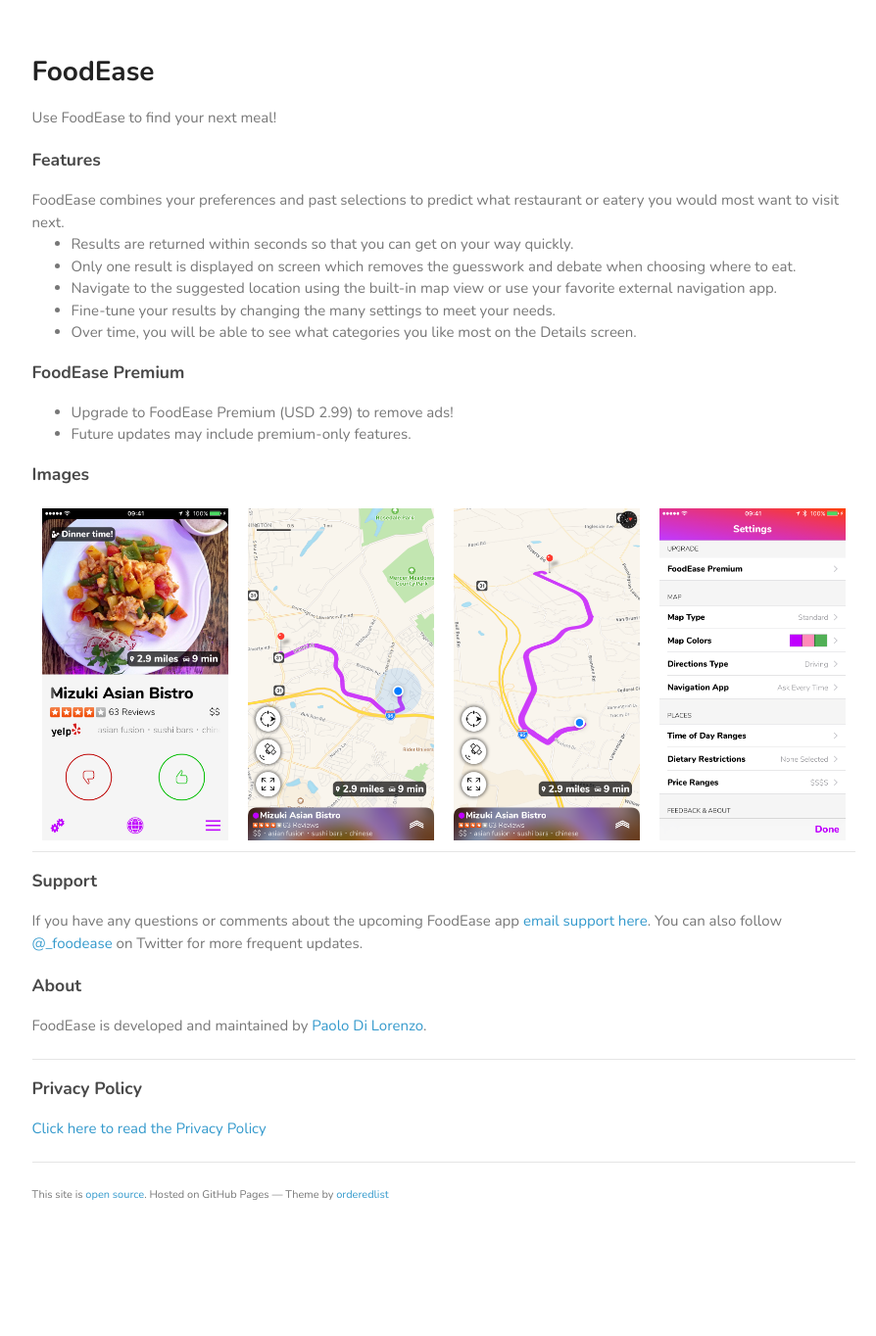
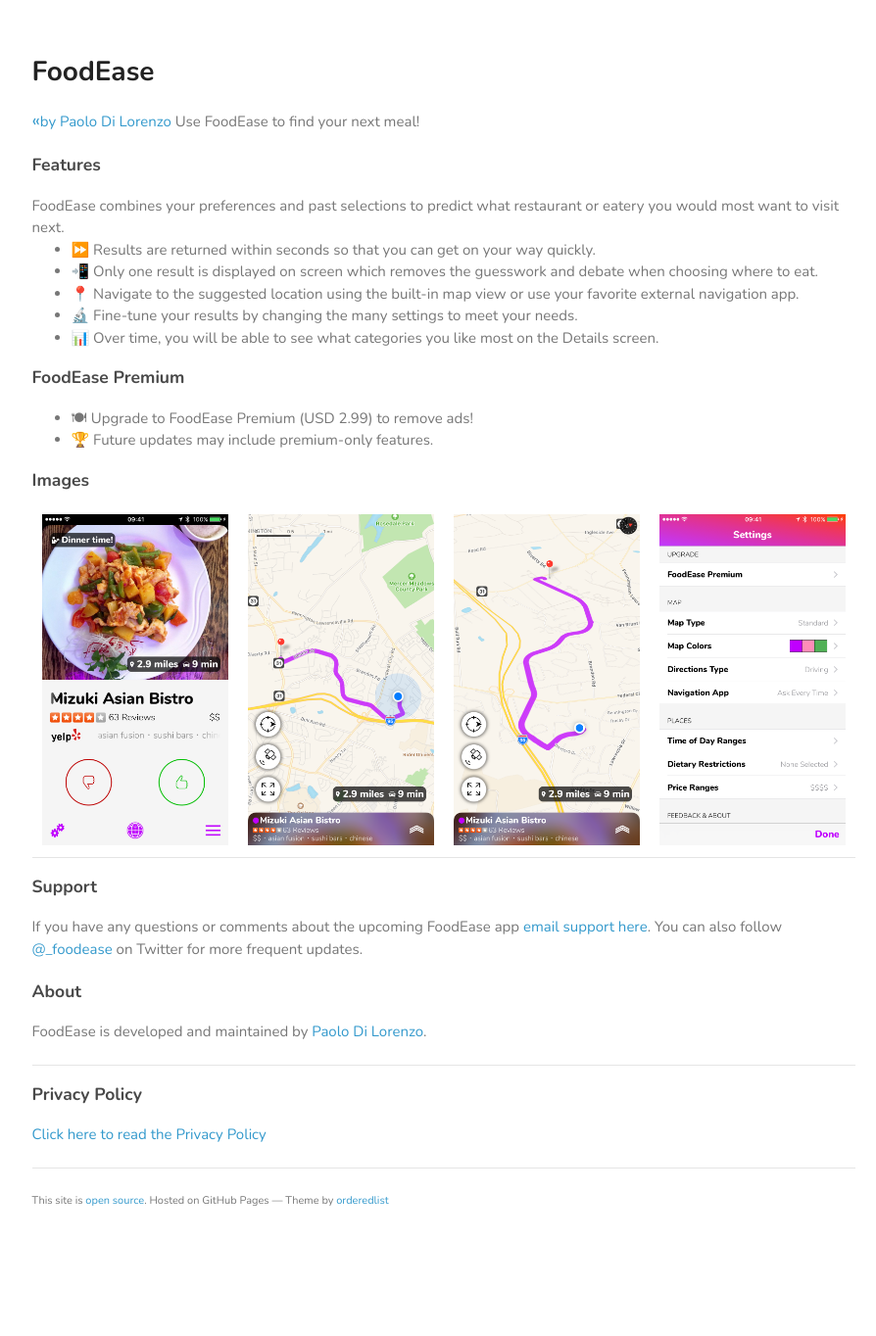
Before and after one commit to pdil/website-Jekyll, a Jekyll site: the page built from apps/foodease/index.html, in a window 1280 px wide. Shown: the whole page at 98% size, without its empty margins (187-1081 px from the left). Built offline with Jekyll 4.4.1, drawn with Linux system fonts in a browser that asks for light colours.

Commit message:
Improve appearance of app pages

```diff
--- a/apps/foodease/index.html
+++ b/apps/foodease/index.html
@@ -4,6 +4,7 @@
 ---
 
 <h1>FoodEase</h1>
+<a href="{{ site.url }}"><span id="back-button">&laquo;</span>by Paolo Di Lorenzo</a>
 
 Use FoodEase to find your next meal!
 
@@ -11,17 +12,17 @@
 <h3>Features</h3>
 FoodEase combines your preferences and past selections to predict what restaurant or eatery you would most want to visit next.
 <ul>
-  <li>Results are returned within seconds so that you can get on your way quickly.</li>
-  <li>Only one result is displayed on screen which removes the guesswork and debate when choosing where to eat.</li>
-  <li>Navigate to the suggested location using the built-in map view or use your favorite external navigation app.</li>
-  <li>Fine-tune your results by changing the many settings to meet your needs.</li>
-  <li>Over time, you will be able to see what categories you like most on the Details screen.</li>
+  <li>⏩ Results are returned within seconds so that you can get on your way quickly.</li>
+  <li>📲 Only one result is displayed on screen which removes the guesswork and debate when choosing where to eat.</li>
+  <li>📍 Navigate to the suggested location using the built-in map view or use your favorite external navigation app.</li>
+  <li>🔬 Fine-tune your results by changing the many settings to meet your needs.</li>
+  <li>📊 Over time, you will be able to see what categories you like most on the Details screen.</li>
 </ul>
 
 <h3>FoodEase Premium</h3>
 <ul>
-  <li>Upgrade to FoodEase Premium (USD 2.99) to remove ads!</li>
-  <li>Future updates may include premium-only features.</li>
+  <li>🍽 Upgrade to FoodEase Premium (USD 2.99) to remove ads!</li>
+  <li>🏆 Future updates may include premium-only features.</li>
 </ul>
 
 <h3>Images</h3>
--- a/apps/foodease/privacy/index.html
+++ b/apps/foodease/privacy/index.html
@@ -4,3 +4,6 @@
 ---
 
 <h1>Foodease / Privacy Policy</h1>
+<a href=".."><span id="back-button">&laquo;</span>FoodEase Main</a>
+
+Privacy policy text goes here.
```
